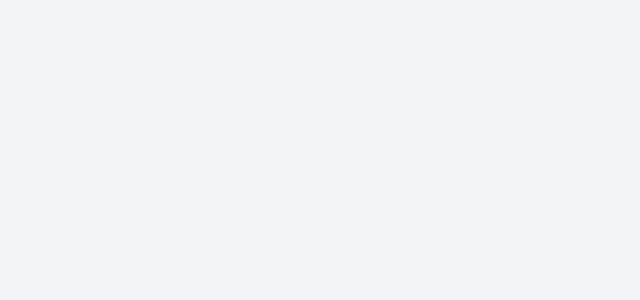
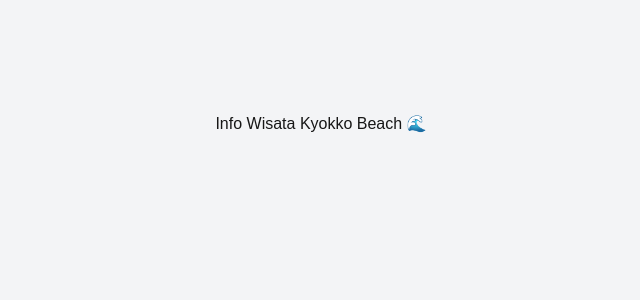
Before and after one commit to salavansaputra-cell/TA-WEB-24A-SANSAN, a Next.js app in the folder kyokko/: page /info-wisata in a window 1280 px wide. Shown: the top 300 px of the page, without its empty margins (319-959 px from the left). Built offline with nearby package versions, Linux system fonts and the light colour scheme.

Commit message:
Salavan:menambahkan judul halaman wisata

```diff
--- a/kyokko/app/info-wisata/page.tsx
+++ b/kyokko/app/info-wisata/page.tsx
@@ -1,6 +1,9 @@
 export default function InfoWisataPage() {
   return (
      <div className="min-h-screen bg-gray-100 pt-28 py-16 px-6">
+        <div className="text-center mb-14">
+  <h1>Info Wisata Kyokko Beach 🌊</h1>
+</div>
     </div>
   );
 }
```
